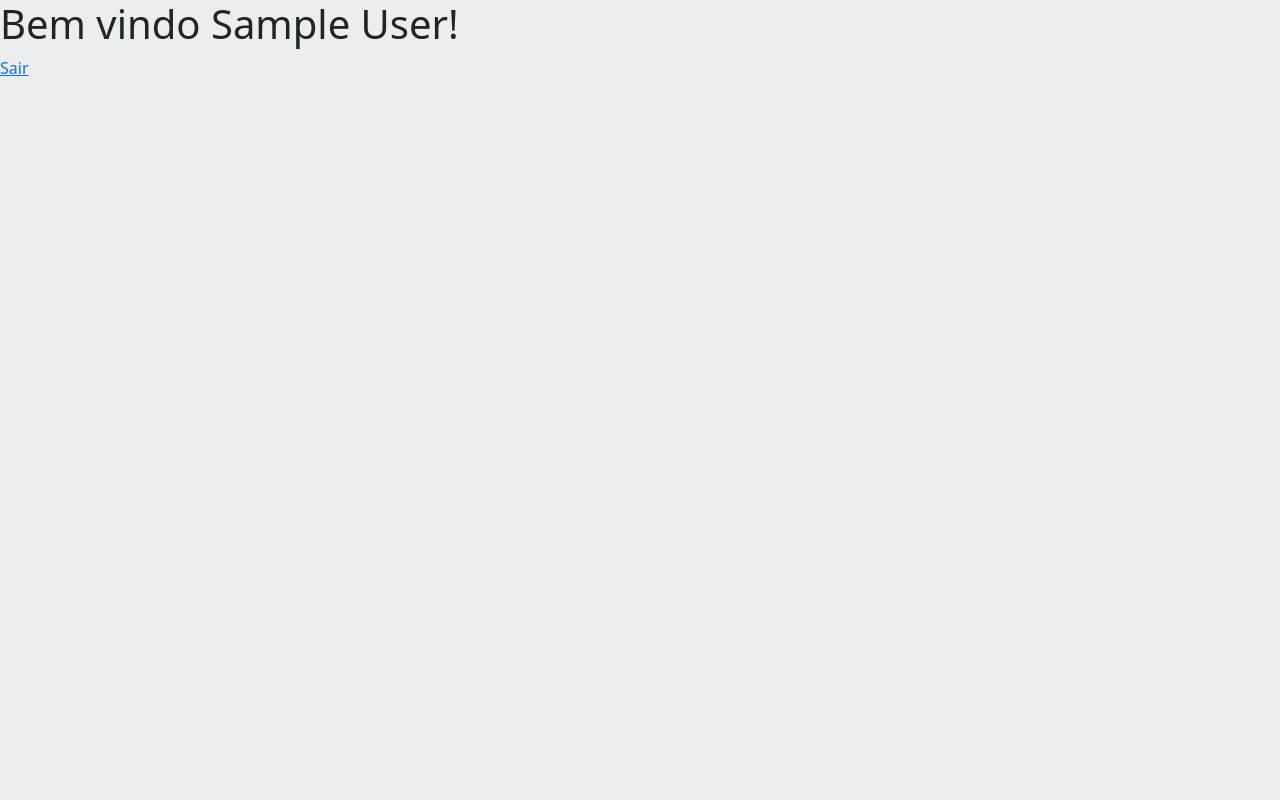
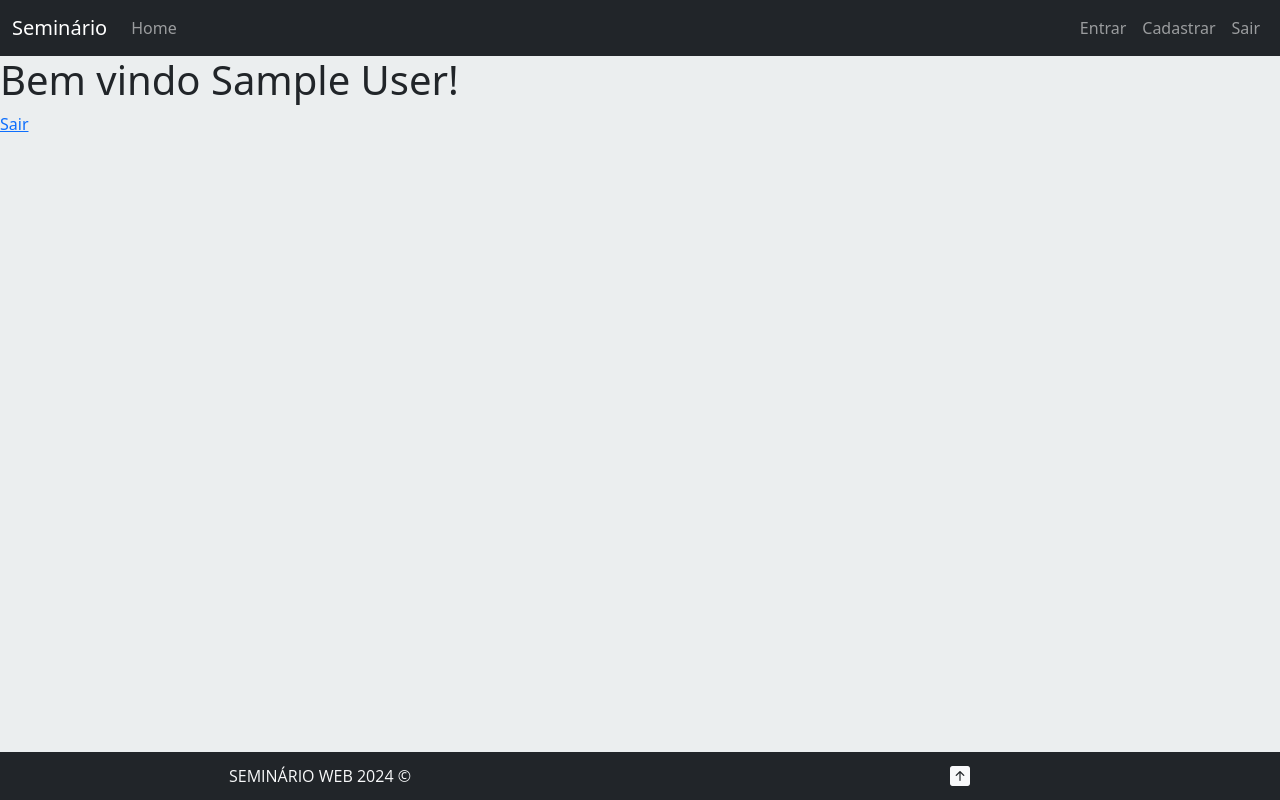
Before and after one commit to araujo2kg/vigilant-guacamole, a PHP site: page / in a window 1280 px wide. Run offline with PHP 8.4, Linux system fonts and the light colour scheme; the visitor is signed in with stand-in values (Sample User, id 1).

Commit message:
navbar/footer/icon

```diff
--- /dev/null
+++ b/footer.php
@@ -0,0 +1,14 @@
+        <footer>
+            <div class="container-fluid text-light bg-dark">
+                <div class="row align-items-center">
+                    <div class="col-md-6 text-center">
+                        <div>SEMINÁRIO WEB 2024 &copy</div>
+                    </div>
+                    <div class="col-md-6 text-center">
+                        <a class="btn btn-floating btn-lg mx-1" href="#top">
+                            <i class="bi bi-arrow-up-square-fill text-light"></i>
+                        </a>
+                    </div>
+                </div>
+            </div>
+        </footer>
--- /dev/null
+++ b/header.php
@@ -0,0 +1,28 @@
+        <header id="top">
+            <nav class="navbar navbar-expand-md navbar-dark bg-dark w-100">
+                <div class="container-fluid">
+                    <a class="navbar-brand lead" href="#">Seminário</a>
+                    <button class="navbar-toggler" type="button" data-bs-toggle="collapse" data-bs-target="#navbarSupportedContent" aria-controls="navbarSupportedContent" aria-expanded="false" aria-label="Toggle navigation">
+                        <span class="navbar-toggler-icon"></span>
+                    </button>
+                    <div class="collapse navbar-collapse" id="navbarSupportedContent">
+                        <ul class="navbar-nav ml-auto">
+                            <li class="nav-item">
+                                <a class="nav-link lead" href="<?php echo DIR_PATH; ?>/index.php">Home</a>
+                            </li>
+                        </ul>
+                        <ul class="navbar-nav ms-auto">
+                            <li class="nav-item">
+                                <a class="nav-link lead" href="<?php echo DIR_PATH; ?>/login.php">Entrar</a>
+                            </li>
+                            <li class="nav-item">
+                                <a class="nav-link lead" href="<?php echo DIR_PATH; ?>/registration.php">Cadastrar</a>
+                            </li>
+                            <li class="nav-item">
+                                <a class="nav-link lead" href="<?php echo DIR_PATH; ?>/logout.php">Sair</a>
+                            </li>
+                        </ul>
+                    </div>
+                </div>
+            </nav>
+        </header>
--- a/index.php
+++ b/index.php
@@ -20,12 +20,17 @@ else{
         <meta name="viewport" content="width=device-width, initial-scale=1.0">
         <link href="https://cdn.jsdelivr.net/npm/bootstrap@5.3.3/dist/css/bootstrap.min.css" rel="stylesheet" integrity="sha384-QWTKZyjpPEjISv5WaRU9OFeRpok6YctnYmDr5pNlyT2bRjXh0JMhjY6hW+ALEwIH" crossorigin="anonymous">
         <script src="https://cdn.jsdelivr.net/npm/bootstrap@5.3.3/dist/js/bootstrap.bundle.min.js" integrity="sha384-YvpcrYf0tY3lHB60NNkmXc5s9fDVZLESaAA55NDzOxhy9GkcIdslK1eN7N6jIeHz" crossorigin="anonymous"></script>
+        <link rel="stylesheet" href="https://cdn.jsdelivr.net/npm/bootstrap-icons@1.11.3/font/bootstrap-icons.min.css">
         <link href="styles.css" rel="stylesheet">
         <meta charset="utf-8">
         <title>Início</title>
     </head>
     <body>
-        <h1>Bem vindo <?php echo $row["nome"]; ?>!</h1>
-        <a href="<?php echo DIR_PATH; ?>/logout.php">Sair</a>
+        <?php include 'header.php'; ?>
+        <main>
+            <h1>Bem vindo <?php echo $row["nome"]; ?>!</h1>
+            <a href="<?php echo DIR_PATH; ?>/logout.php">Sair</a>
+        </main>
+        <?php include 'footer.php'; ?>
     </body>
 </html>
--- a/login.php
+++ b/login.php
@@ -36,11 +36,14 @@ if(isset($_POST["submit"])){
         <meta name="viewport" content="width=device-width, initial-scale=1.0">
         <link href="https://cdn.jsdelivr.net/npm/bootstrap@5.3.3/dist/css/bootstrap.min.css" rel="stylesheet" integrity="sha384-QWTKZyjpPEjISv5WaRU9OFeRpok6YctnYmDr5pNlyT2bRjXh0JMhjY6hW+ALEwIH" crossorigin="anonymous">
         <script src="https://cdn.jsdelivr.net/npm/bootstrap@5.3.3/dist/js/bootstrap.bundle.min.js" integrity="sha384-YvpcrYf0tY3lHB60NNkmXc5s9fDVZLESaAA55NDzOxhy9GkcIdslK1eN7N6jIeHz" crossorigin="anonymous"></script>
+        <link rel="stylesheet" href="https://cdn.jsdelivr.net/npm/bootstrap-icons@1.11.3/font/bootstrap-icons.min.css">
         <link href="styles.css" rel="stylesheet">
         <meta charset="utf-8">
         <title>Entrar</title>
     </head>
     <body>
+        <?php include 'header.php'; ?>
+        <main>
             <h2>Entrar</h2>
             <form method="post" autocomplete="off">
                 <label for="usernameemail">Apelido ou Email:</label>
@@ -51,5 +54,7 @@ if(isset($_POST["submit"])){
             </form>
             <br>
             <a href="<?php echo DIR_PATH; ?>/registration.php">Cadastrar</a>
+        </main>
+        <?php include 'footer.php'; ?>
     </body>
 </html>
--- a/registration.php
+++ b/registration.php
@@ -39,11 +39,14 @@ if(isset($_POST["submit"])){
         <meta name="viewport" content="width=device-width, initial-scale=1.0">
         <link href="https://cdn.jsdelivr.net/npm/bootstrap@5.3.3/dist/css/bootstrap.min.css" rel="stylesheet" integrity="sha384-QWTKZyjpPEjISv5WaRU9OFeRpok6YctnYmDr5pNlyT2bRjXh0JMhjY6hW+ALEwIH" crossorigin="anonymous">
         <script src="https://cdn.jsdelivr.net/npm/bootstrap@5.3.3/dist/js/bootstrap.bundle.min.js" integrity="sha384-YvpcrYf0tY3lHB60NNkmXc5s9fDVZLESaAA55NDzOxhy9GkcIdslK1eN7N6jIeHz" crossorigin="anonymous"></script>
+        <link rel="stylesheet" href="https://cdn.jsdelivr.net/npm/bootstrap-icons@1.11.3/font/bootstrap-icons.min.css">
         <link href="styles.css" rel="stylesheet">
         <meta charset="utf-8">
         <title>Cadastro</title>
     </head>
     <body>
+        <?php include 'header.php'; ?>
+        <main>
             <h2>Cadastro</h2>
             <form method="post" autocomplete="off">
                 <label for="name">Nome :</label>
@@ -60,5 +63,7 @@ if(isset($_POST["submit"])){
             </form>
             <br>
             <a href="<?php echo DIR_PATH; ?>/login.php">Entrar</a>
+        </main>
+        <?php include 'footer.php'; ?>
     </body>
 </html>
--- a/styles.css
+++ b/styles.css
@@ -1,3 +1,10 @@
 body {
     background-color: #ebeeef;
 }
+
+footer {
+    position: fixed;
+    bottom: 0;
+    width: 100%;
+    font-family: 'Open Sans', sans-serif;
+}
```
Lines whose indentation alone changed are shown as unchanged.
